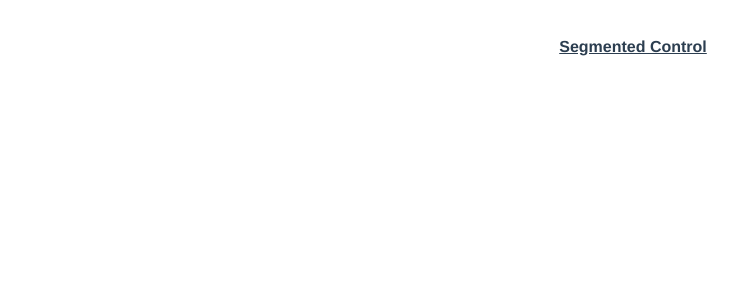
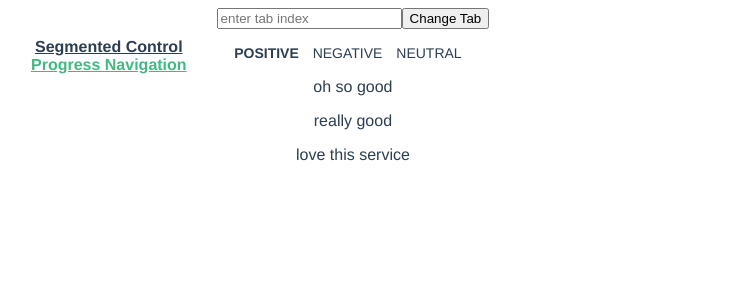
Before and after one commit to libsyz/vue-loops, a Vue app: page /progress_navigation in a window 1280 px wide. Before the commit this address had no page. Shown: the top 300 px of the page, without its empty margins (7-744 px from the left). Built offline with nearby package versions, Linux system fonts and the light colour scheme.

Commit message:
basic component logic for loop 2 implemented, gotta refactor

```diff
--- a/src/App.vue
+++ b/src/App.vue
@@ -1,8 +1,15 @@
 <template>
+  <div class="flex">
   <div id="nav">
-    <router-link to="/segmented_control">Segmented Control</router-link>
+      <router-link to="/segmented_control">Segmented Control</router-link>
+      <br>
+      <router-link to="/progress_navigation">Progress Navigation</router-link>
+    </div>
+    <div>
+    <router-view/>
+    </div>
   </div>
-  <router-view/>
+
 </template>
 
 <style>
@@ -26,4 +33,8 @@
 #nav a.router-link-exact-active {
   color: #42b983;
 }
+
+.flex {
+  display: flex;
+}
 </style>
--- /dev/null
+++ b/src/components/ProgressNavigation.vue
@@ -0,0 +1,87 @@
+<template>
+  <input v-model="formInput"
+         type="text"
+         placeholder="enter tab index">
+  <button @click="selectForm()"> Change Tab </button>
+  <div class="buttons">
+    <div @click="setSelected('positive')"
+         :class="{ active: active === 'positive' }"
+         class="btn">positive
+    </div >
+    <div @click="setSelected('negative')"
+         :class="{ active: active === 'negative' }"
+         class="btn">negative
+    </div>
+
+    <div @click="setSelected('neutral')"
+         :class="{ active: active === 'neutral' }"
+         class="btn">neutral</div>
+  </div>
+  <div class="content">
+    <p v-for="item in selected"
+       :key="item">
+       {{ item }}
+    </p>
+  </div>
+</template>
+
+<script>
+export default {
+  created() {
+    this.setSelected('positive');
+  },
+  name: 'ProgressNavigation',
+  methods: {
+    setSelected(value) {
+      this.active = value;
+      this.selected = this.$data[value]
+    },
+    selectForm() {
+      if ( this.formInput === '1' )
+      {
+        this.setSelected('positive')
+      }
+      else if ( this.formInput === '0' )
+      {
+        this.setSelected('negative')
+      }
+      else if ( this.formInput === '2' )
+      {
+        this.setSelected('neutral')
+      }
+      else
+      {
+        this.$data.selected = ['tab does not exist'];
+      }
+    }
+  },
+  data: function() {
+    return {
+      negative: ['oh so bad', 'really bad', 'hate this service'],
+      positive: ['oh so good', 'really good', 'love this service'],
+      neutral: ['oh so oh', 'really...you know really', 'nothing to say'],
+      selected: null,
+      formInput: '',
+      active: '',
+    }
+  }
+}
+</script>
+
+<style>
+  .active {
+    font-weight: bold;
+  }
+  .buttons {
+    margin-top: 15px;
+    text-transform: uppercase;
+    cursor: pointer;
+  }
+  .btn {
+    font-size: 14px;
+    display: inline;
+    margin-right: 10px;
+
+  }
+
+</style>
--- a/src/router/index.js
+++ b/src/router/index.js
@@ -1,12 +1,19 @@
 import { createRouter, createWebHistory } from 'vue-router'
-import SegmentedControl from '../components/SegmentedControl.vue'
+import SegmentedControl from '../components/SegmentedControl.vue';
+import ProgressNavigation from '../components/ProgressNavigation.vue';
 
 const routes = [
   {
     path: '/segmented_control',
     name: 'SegmentedControl',
     component: SegmentedControl
-  }
+  },
+  {
+    path: '/progress_navigation',
+    name: 'ProgressNavigation',
+    component: ProgressNavigation
+  },
+
 ]
 
 const router = createRouter({
```
